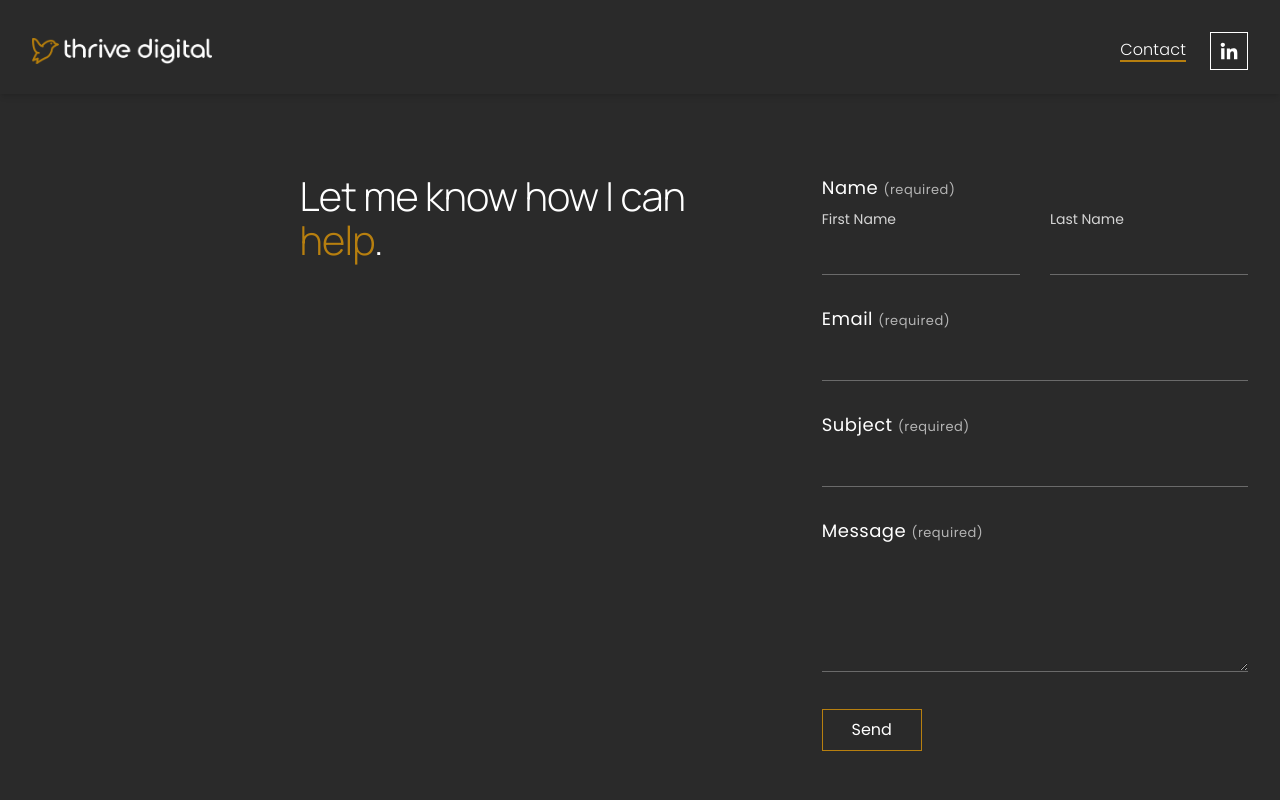
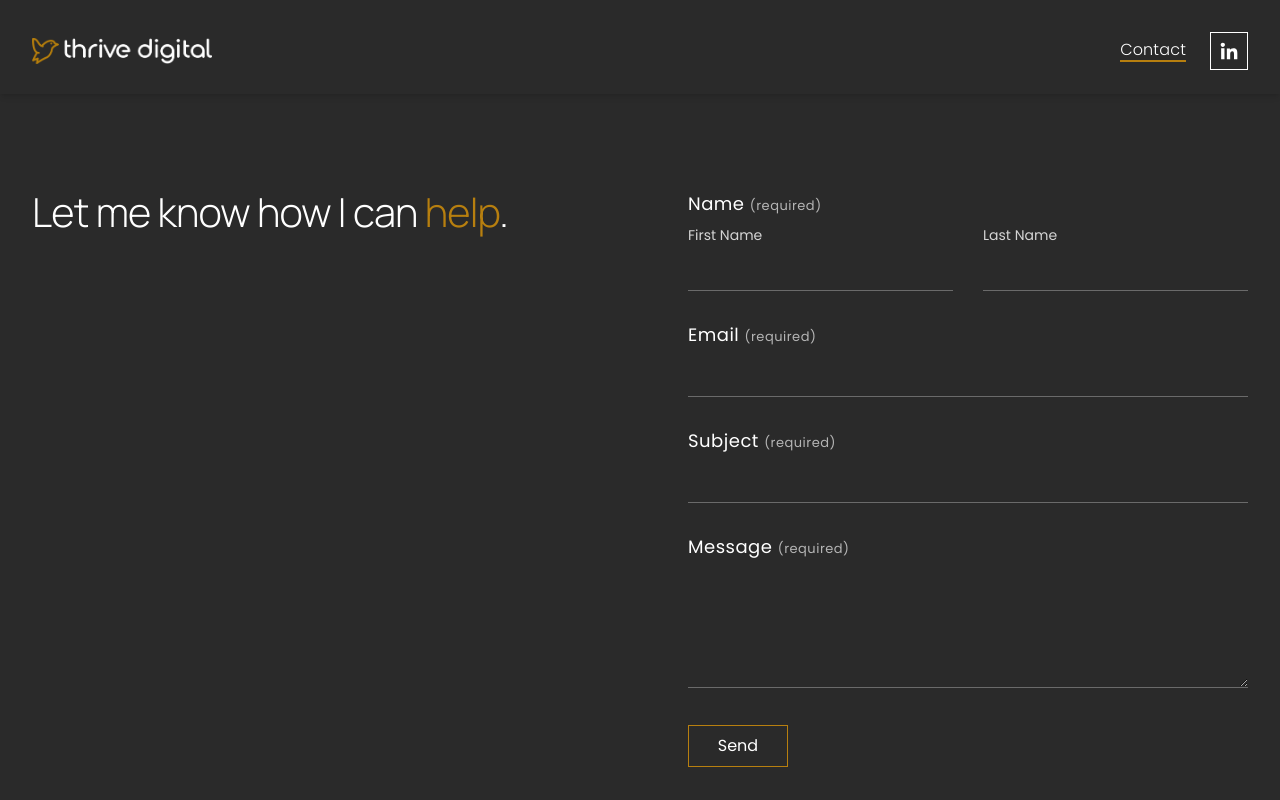
Before and after one commit to Jane-nuj/Thrive-digital, a Next.js app: page /contact in a window 1280 px wide. Shown: the top 800 px of the page. Built offline with nearby package versions, Linux system fonts and the light colour scheme.

Commit message:
Fix contact page spacing
- Increase vertical spacing between navbar and contact page title
- Add specific top padding (pt-16 md:pt-24) to fix alignment with header
- Ensure consistent spacing that maintains visual hierarchy

Resolves issue with contact page title being too close to navbar.

```diff
--- a/app/contact/page.tsx
+++ b/app/contact/page.tsx
@@ -46,15 +46,15 @@ export default function ContactPage() {
 
   const [isSubmitting, setIsSubmitting] = useState(false);
   const [submitStatus, setSubmitStatus] = useState<{
-    success?: boolean;
-    message?: string;
-  }>({});
+    success: boolean;
+    message: string;
+  } | null>(null);
 
   // Handle form submission with API route
   const handleSubmit = async (e: React.FormEvent<HTMLFormElement>) => {
     e.preventDefault();
     setIsSubmitting(true);
-    setSubmitStatus({});
+    setSubmitStatus(null);
 
     try {
       const response = await fetch('/api/contact', {
@@ -92,11 +92,11 @@ export default function ContactPage() {
   };
 
   return (
-    <div className="bg-charcoal text-white py-12 md:py-20">
+    <div className="bg-charcoal text-white py-12 pt-16 md:py-20 md:pt-24">
       <div className="layout-container">
-        <div className="main-content">
+        <div className="content-padding">
           {/* Form status message */}
-          {submitStatus.message && (
+          {submitStatus && (
             <div className={`mb-8 p-4 rounded ${submitStatus.success ? 'bg-green-900 text-white' : 'bg-red-900 text-white'}`}>
               {submitStatus.message}
             </div>
```
